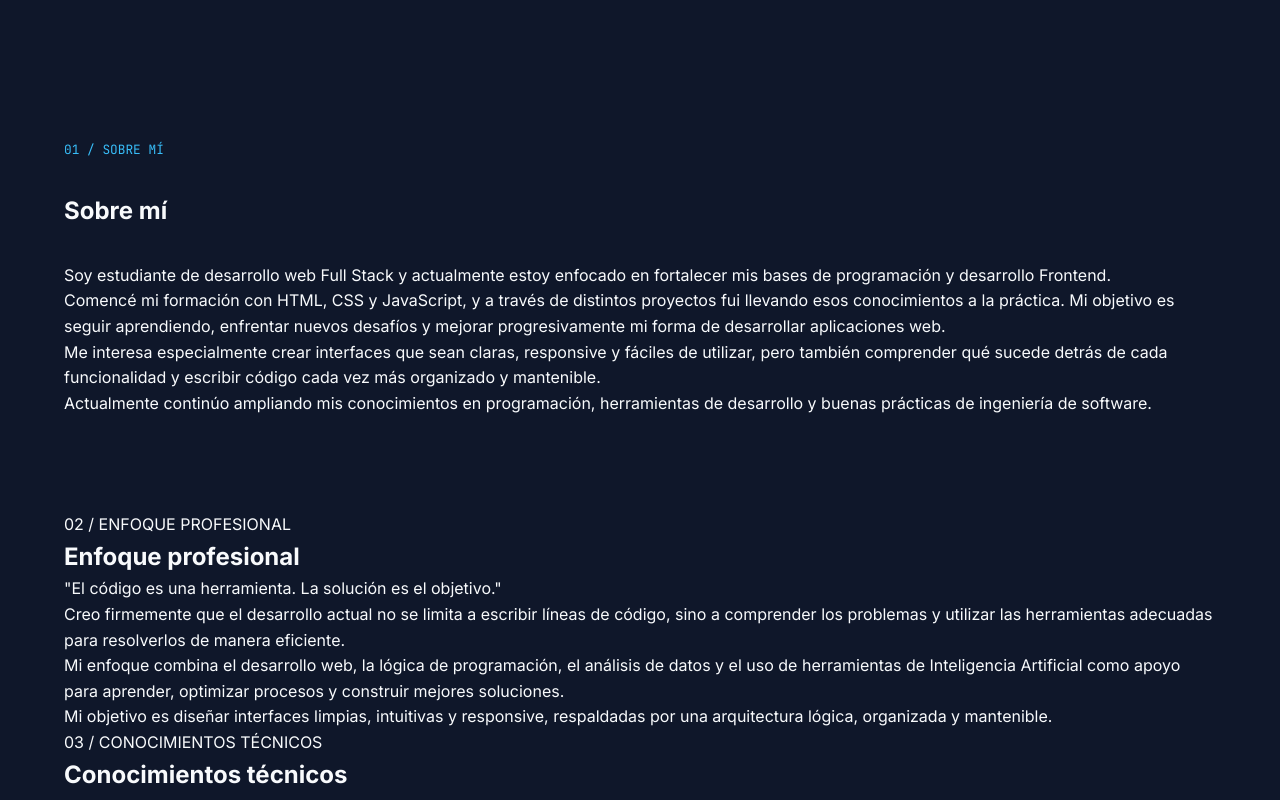
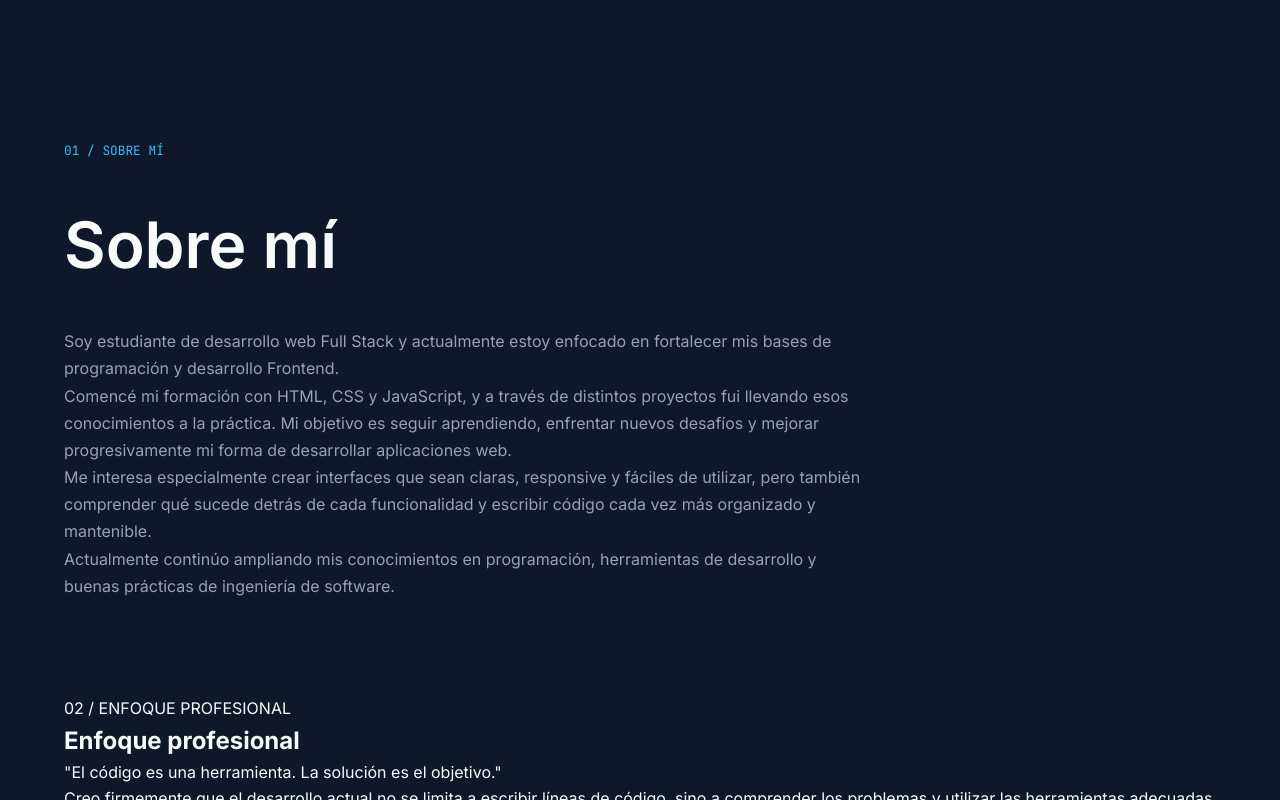
Before and after one commit to MartinPerugo/Portfolio, a plain HTML site: page index.html in a window 1280 px wide. Shown: the part 757-1557 px from the top of the page. Drawn offline with Linux system fonts and the light colour scheme; a script that the page names is missing.

Commit message:
se sigue estilizando el about

```diff
--- a/css/styles.css
+++ b/css/styles.css
@@ -143,7 +143,6 @@ ul {
 
     display: flex;
     align-items: center;
-
     padding-block: var(--spacing-xl);
 }
 
@@ -243,6 +242,13 @@ ul {
 
 
 .about h2 {
-    font-size: clamp (4rem, 8vw, 10rem);
+    font-size: clamp(2rem, 8vw, 4rem);
     margin-bottom: 2rem;
+    font-weight: 600;
 }
+
+.about p {
+    color: var(--color-text-secondary);
+    max-width: 800px;
+    line-height: 1.7;
+}
```
